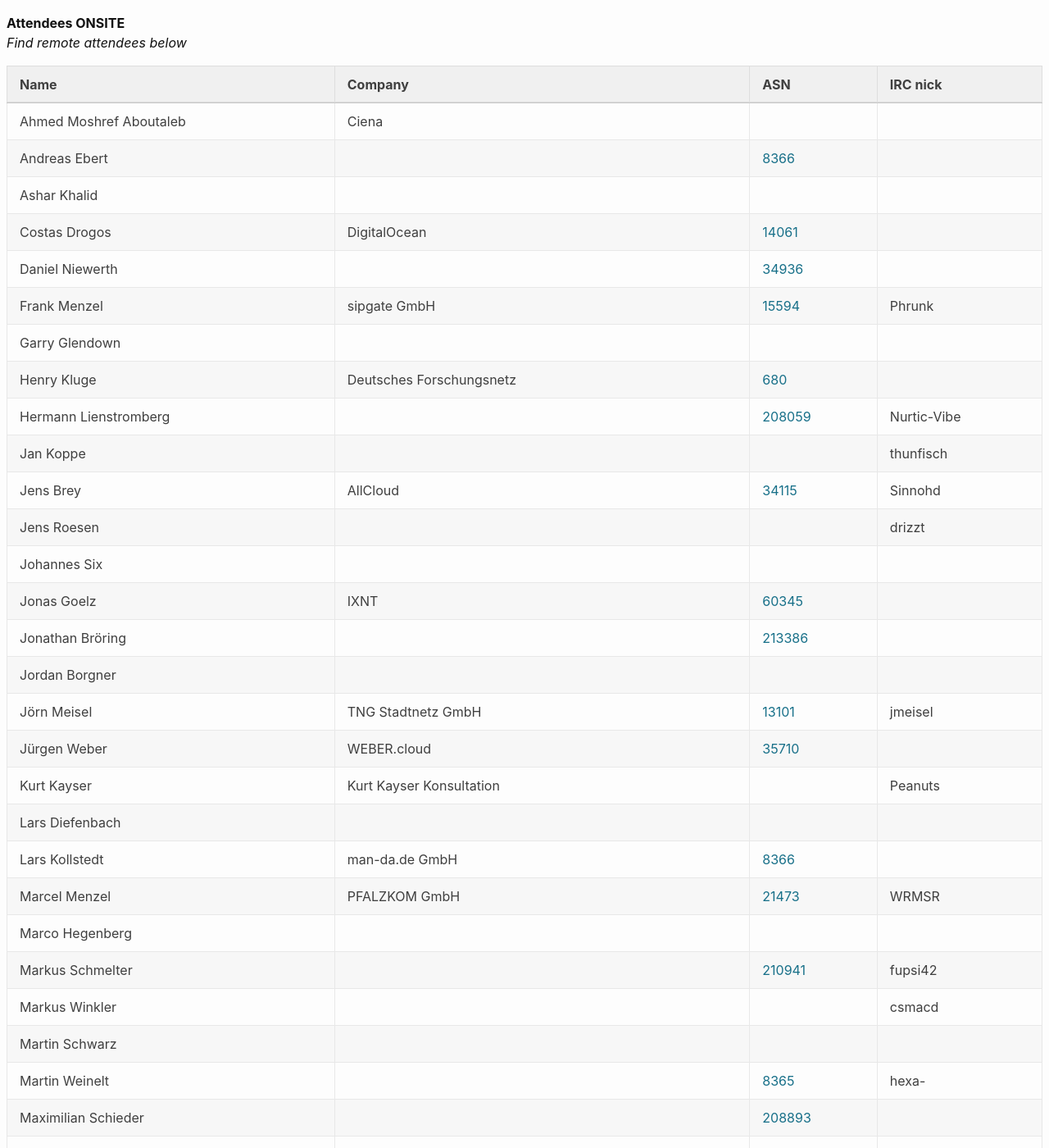
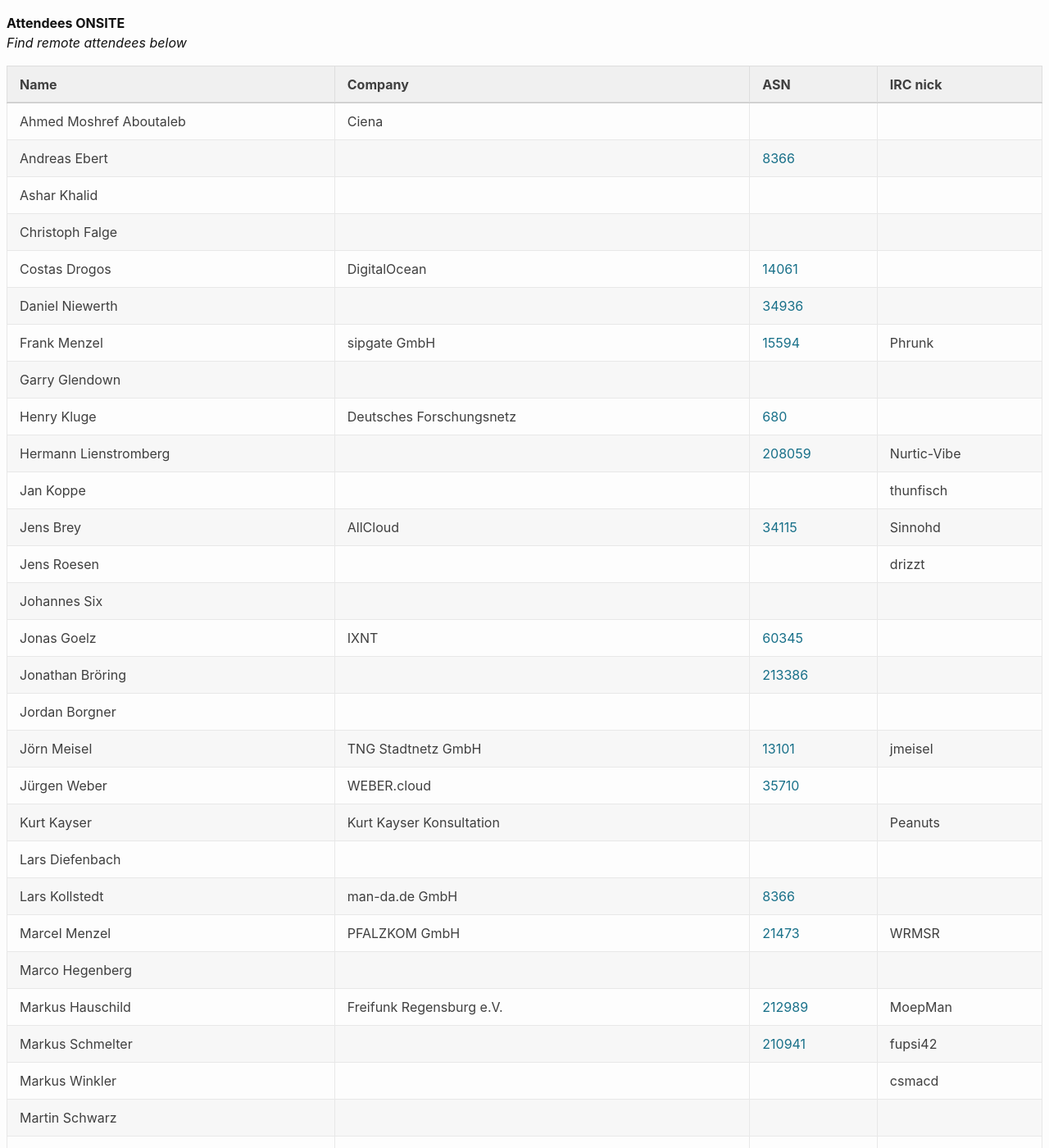
Before and after one commit to denog/pretix-attendeelist, a Jekyll site: the page built from denog14/index.md, in a window 1280 px wide and 1400 px high. Shown: the whole window at 82% size. Built offline with Jekyll 4.4.1, drawn with Linux system fonts in a browser that asks for light colours.

Commit message:
Latest data: Fri Sep  9 08:15:48 UTC 2022

```diff
--- a/_data/attendees_denog14_onsite.json
+++ b/_data/attendees_denog14_onsite.json
@@ -13,6 +13,12 @@
   },
   {
     "name": "Ashar Khalid",
+    "company": null,
+    "irc": null,
+    "asn": null
+  },
+  {
+    "name": "Christoph Falge",
     "company": null,
     "irc": null,
     "asn": null
@@ -136,6 +142,12 @@
     "company": null,
     "irc": null,
     "asn": null
+  },
+  {
+    "name": "Markus Hauschild",
+    "company": "Freifunk Regensburg e.V.",
+    "irc": "MoepMan",
+    "asn": "212989"
   },
   {
     "name": "Markus Schmelter",
```
